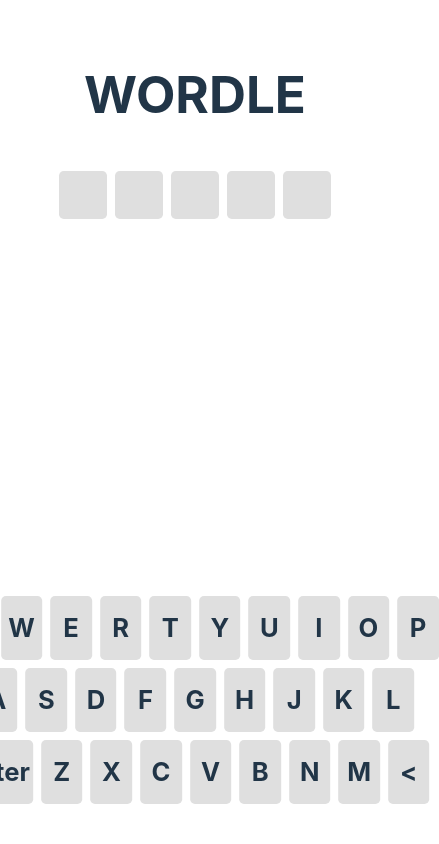
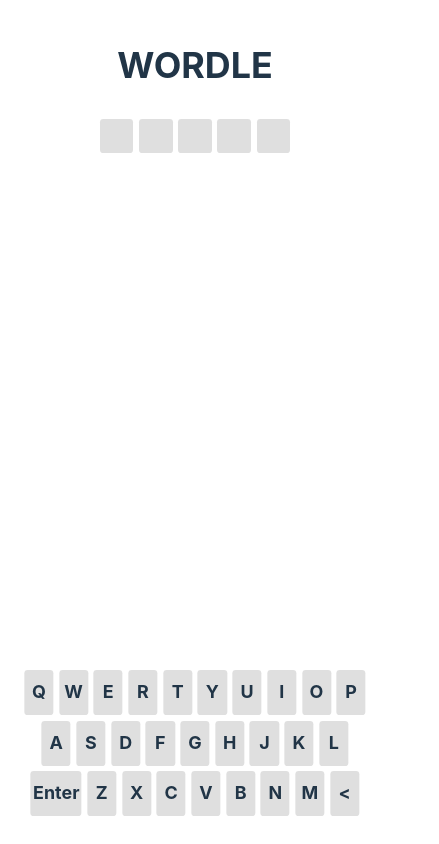
Before and after one commit to nathangpark/wordle-react, a React (Vite) app: page / in a window 390 px wide. Shown: the whole page, 439 px wide, since content can reach past the window. Built offline with nearby package versions, Linux system fonts and the light colour scheme.

Commit message:
scaling for widths

```diff
--- a/src/index.css
+++ b/src/index.css
@@ -84,3 +84,21 @@
     background-color: #f2f2f2;
   }
 }
+
+@media (max-width: 1200px){
+  :root {
+    font-size: 0.9rem;
+  }
+}
+
+@media (max-width: 1000px){
+  :root {
+    font-size: 0.8  rem;
+  }
+}
+
+@media (max-width: 800px){
+  :root {
+    font-size: 0.7rem;
+  }
+}
```
